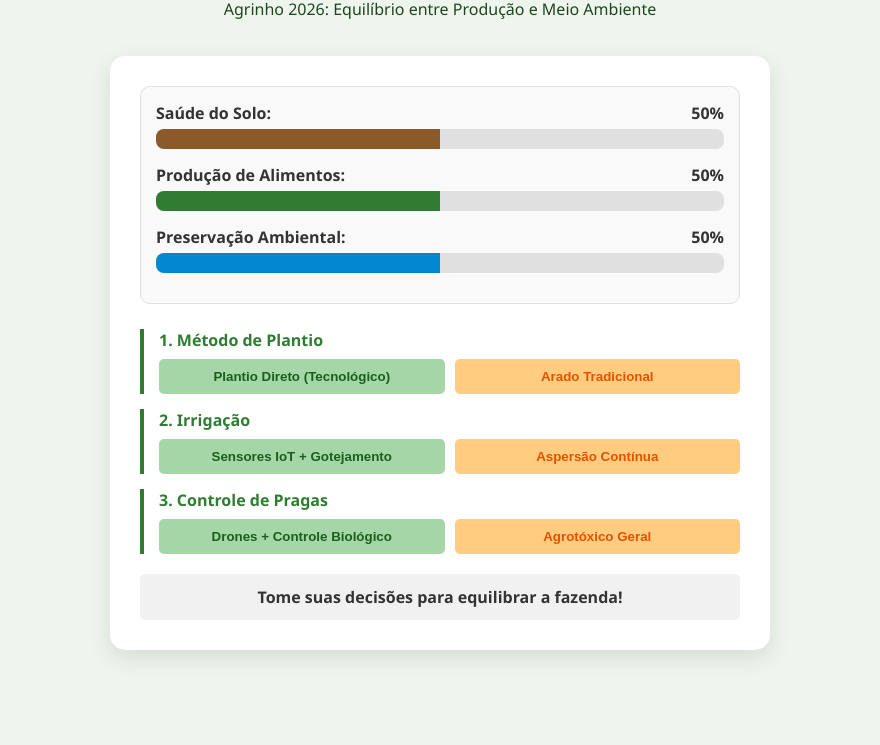
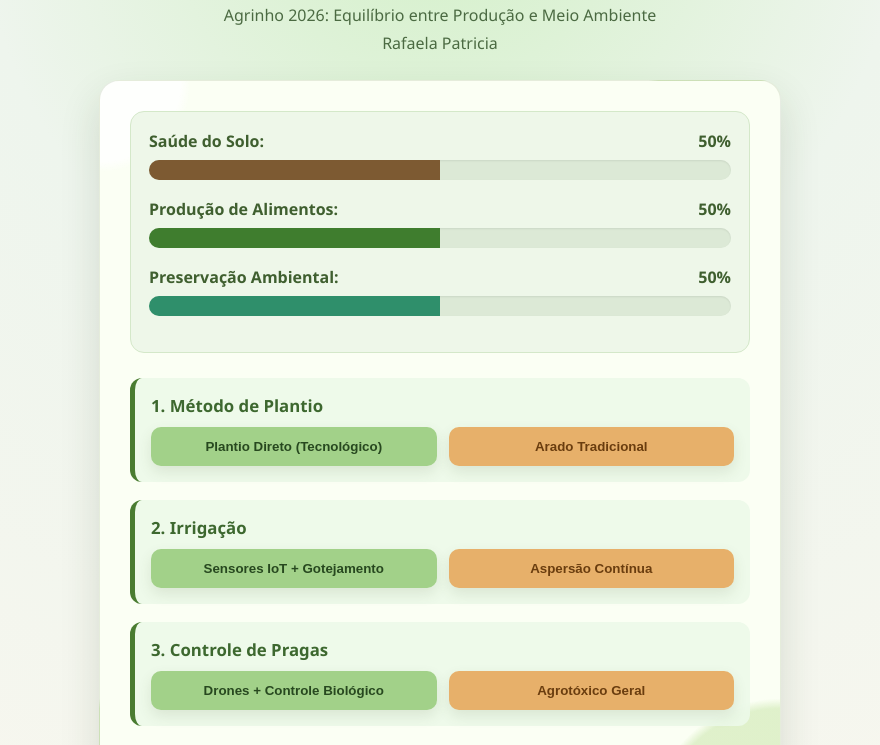
Before and after one commit to delgadorafaela-lab/Agrinho-2026, a plain HTML site: page index.html in a window 1280 px wide. Shown: the part 108-853 px from the top of the page, without its empty margins (200-1080 px from the left). Before the commit the page ends 800 px from the top, so only its background shows below. Drawn offline with Linux system fonts and the light colour scheme.

Commit message:
site final

```diff
--- a/index.html
+++ b/index.html
@@ -8,57 +8,75 @@
         /* Estilização Geral do Site */
         body {
             font-family: 'Segoe UI', Tahoma, Geneva, Verdana, sans-serif;
-            background-color: #eef5ed;
-            color: #333;
+            background: radial-gradient(circle at top, #d3f0c8, #eef5ed 40%, #f9f7ef 100%);
+            color: #2f4f21;
             margin: 0;
             padding: 20px;
             display: flex;
             flex-direction: column;
             align-items: center;
+            min-height: 100vh;
         }
 
         header {
             text-align: center;
             margin-bottom: 20px;
-            color: #1e4620;
+            color: #2b5a2b;
+        }
+
+        header h1 {
+            font-size: 2.5rem;
+            letter-spacing: 0.03em;
+            margin-bottom: 10px;
+        }
+
+        header p {
+            margin: 6px 0;
+            font-size: 1rem;
+            color: #4b6a42;
         }
 
         /* Container do Simulador */
         .simulador-container {
-            background-color: #ffffff;
-            border-radius: 15px;
-            box-shadow: 0 8px 24px rgba(0,0,0,0.1);
+            background-color: #fbfff4;
+            border-radius: 20px;
+            box-shadow: 0 18px 40px rgba(43, 60, 26, 0.14);
             padding: 30px;
-            max-width: 600px;
+            max-width: 620px;
             width: 100%;
+            border: 1px solid rgba(68, 103, 44, 0.12);
+            background-image: radial-gradient(circle at top left, rgba(255,255,255,0.8) 8%, transparent 9%),
+                              radial-gradient(circle at bottom right, rgba(208,233,181,0.65) 12%, transparent 13%);
         }
 
         /* Painel de Status (Barras de Progresso) */
         .status-painel {
             margin-bottom: 25px;
-            background: #f9f9f9;
-            padding: 15px;
-            border-radius: 10px;
-            border: 1px solid #e0e0e0;
+            background: #eef7e9;
+            padding: 18px;
+            border-radius: 14px;
+            border: 1px solid #d4e8c9;
         }
 
         .status-item {
-            margin-bottom: 15px;
+            margin-bottom: 18px;
         }
 
         .status-label {
             font-weight: bold;
             display: flex;
             justify-content: space-between;
-            margin-bottom: 5px;
+            margin-bottom: 8px;
+            color: #3f5f2f;
         }
 
         .barra-fundo {
-            background-color: #e0e0e0;
-            border-radius: 8px;
+            background-color: #dce9d6;
+            border-radius: 12px;
             height: 20px;
             width: 100%;
             overflow: hidden;
+            box-shadow: inset 0 1px 2px rgba(0,0,0,0.08);
         }
 
         .barra-preenchimento {
@@ -68,64 +86,75 @@
         }
 
         /* Cores das Barras */
-        #solo-barra { background-color: #8b5a2b; }
-        #producao-barra { background-color: #2e7d32; }
-        #ambiente-barra { background-color: #0288d1; }
+        #solo-barra { background-color: #7d5a32; }
+        #producao-barra { background-color: #3f7d2e; }
+        #ambiente-barra { background-color: #2f8f6b; }
 
         /* Seção de Decisões */
         .decisoes-secao {
             display: flex;
             flex-direction: column;
-            gap: 15px;
+            gap: 18px;
         }
 
         .decisao-bloco {
-            border-left: 4px solid #2e7d32;
-            padding-left: 15px;
+            border-left: 5px solid #4a7c31;
+            padding-left: 16px;
+            background: rgba(237, 250, 233, 0.9);
+            border-radius: 12px;
+            padding: 16px;
         }
 
         .decisao-bloco h4 {
-            margin: 0 0 8px 0;
-            color: #2e7d32;
+            margin: 0 0 10px 0;
+            color: #3d682f;
+            font-size: 1.05rem;
         }
 
         .botoes-grupo {
             display: flex;
-            gap: 10px;
+            gap: 12px;
         }
 
         button {
             flex: 1;
-            padding: 10px;
+            padding: 12px;
             border: none;
-            border-radius: 5px;
+            border-radius: 10px;
             cursor: pointer;
             font-weight: bold;
-            transition: background 0.2s;
+            transition: transform 0.2s, background 0.2s;
+            box-shadow: 0 6px 14px rgba(70, 93, 46, 0.12);
+        }
+
+        button:hover {
+            transform: translateY(-1px);
         }
 
         .btn-sustentavel {
-            background-color: #a5d6a7;
-            color: #1b5e20;
+            background-color: #a2d189;
+            color: #27481f;
         }
 
-        .btn-sustentavel:hover { background-color: #81c784; }
+        .btn-sustentavel:hover { background-color: #89c26a; }
 
         .btn-comum {
-            background-color: #ffcc80;
-            color: #e65100;
+            background-color: #e7b06a;
+            color: #6a3d0f;
         }
 
-        .btn-comum:hover { background-color: #ffb74d; }
+        .btn-comum:hover { background-color: #d89f53; }
 
         /* Mensagem de Feedback */
         #feedback {
-            margin-top: 20px;
-            padding: 12px;
-            border-radius: 5px;
+            margin-top: 22px;
+            padding: 14px;
+            border-radius: 12px;
             text-align: center;
             font-weight: bold;
-            background-color: #f1f1f1;
+            background-color: #f5f8ef;
+            color: #3c5529;
+            border: 1px solid #d7e6c9;
         }
     </style>
 </head>
@@ -134,6 +163,7 @@
     <header>
         <h1>Simulador Agro Sustentável</h1>
         <p>Agrinho 2026: Equilíbrio entre Produção e Meio Ambiente</p>
+        <p>Rafaela Patricia</p>
     </header>
 
     <div class="simulador-container">
```
